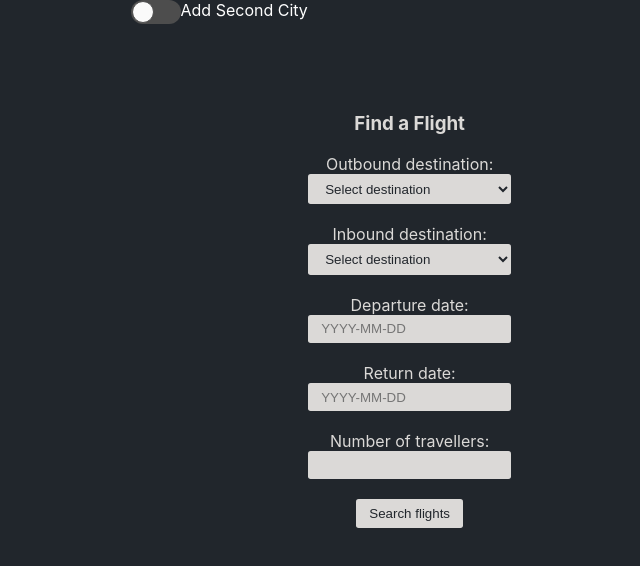
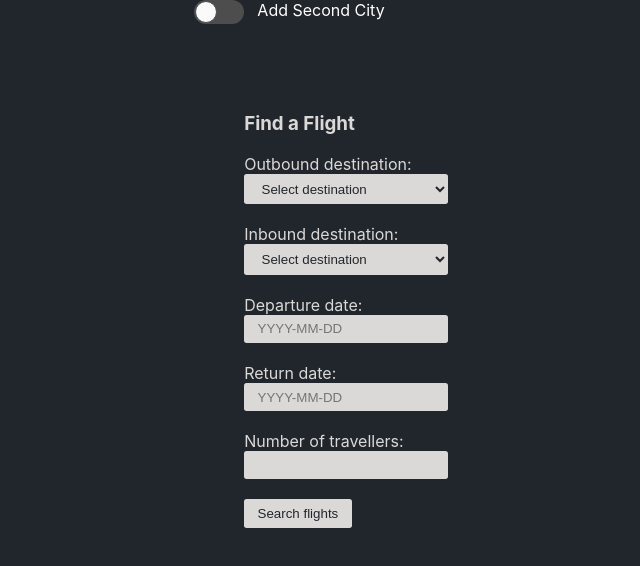
Before and after one commit to rachelnewby/destination-unknown, a React (Create React App) app in the folder frontend/: page / in a window 1280 px wide. Shown: the top 566 px of the page, without its empty margins (319-959 px from the left). Built offline with nearby package versions, Linux system fonts and the light colour scheme.

Commit message:
Tests passed for loading one form, selecting toggle and loading a second form

```diff
--- a/frontend/src/components/app/App.css
+++ b/frontend/src/components/app/App.css
@@ -1,12 +1,16 @@
 .App {
-  text-align: center;
-  display: flex; /* add flex display */
-  flex-wrap: wrap; /* allow for wrapping if necessary */
+  display: flex;
+  flex-direction: row; /* change to horizontal layout */
   justify-content: center; /* center horizontally */
+  align-items: flex-start; /* align to top */
 }
 
 .button-label {
   color: white;
+  position: absolute; /* position the label */
+  top: 0;
+  left: 50%; /* center horizontally */
+  transform: translateX(-50%); /* center horizontally */
 }
 
 .FlightForm + .FlightForm {
@@ -14,10 +18,7 @@
 }
 
 .FlightForm {
-  width: calc(
-    50% - 10px
-  ); /* subtract half of the margin from each form's width */
-  box-sizing: border-box; /* include padding and borders in width */
+  margin-left: 40px; /* add margin between the forms */
 }
 
 .App-logo {
--- a/frontend/src/components/app/App.js
+++ b/frontend/src/components/app/App.js
@@ -27,7 +27,7 @@ function App() {
         <label className="button-label" htmlFor="second-city-select">
           Add Second City
         </label>
-        <FlightForm />
+        <FlightForm className="flightForm" id="firstCity" />
       </div>
     );
   } else {
@@ -39,8 +39,8 @@ function App() {
           onChange={handleButtonClickFalse}
           icons={false}
         />
-        <FlightForm id="firstCity" />
-        <FlightForm id="secondCity" />
+        <FlightForm className="flightForm" id="firstCity" />
+        <FlightForm className="flightForm" id="secondCity" />
         <label className="button-label" htmlFor="second-city-select">
           Remove Second City
         </label>
```
Also changed, not shown: 1 other file (tests, documents, lock files or other folders).
